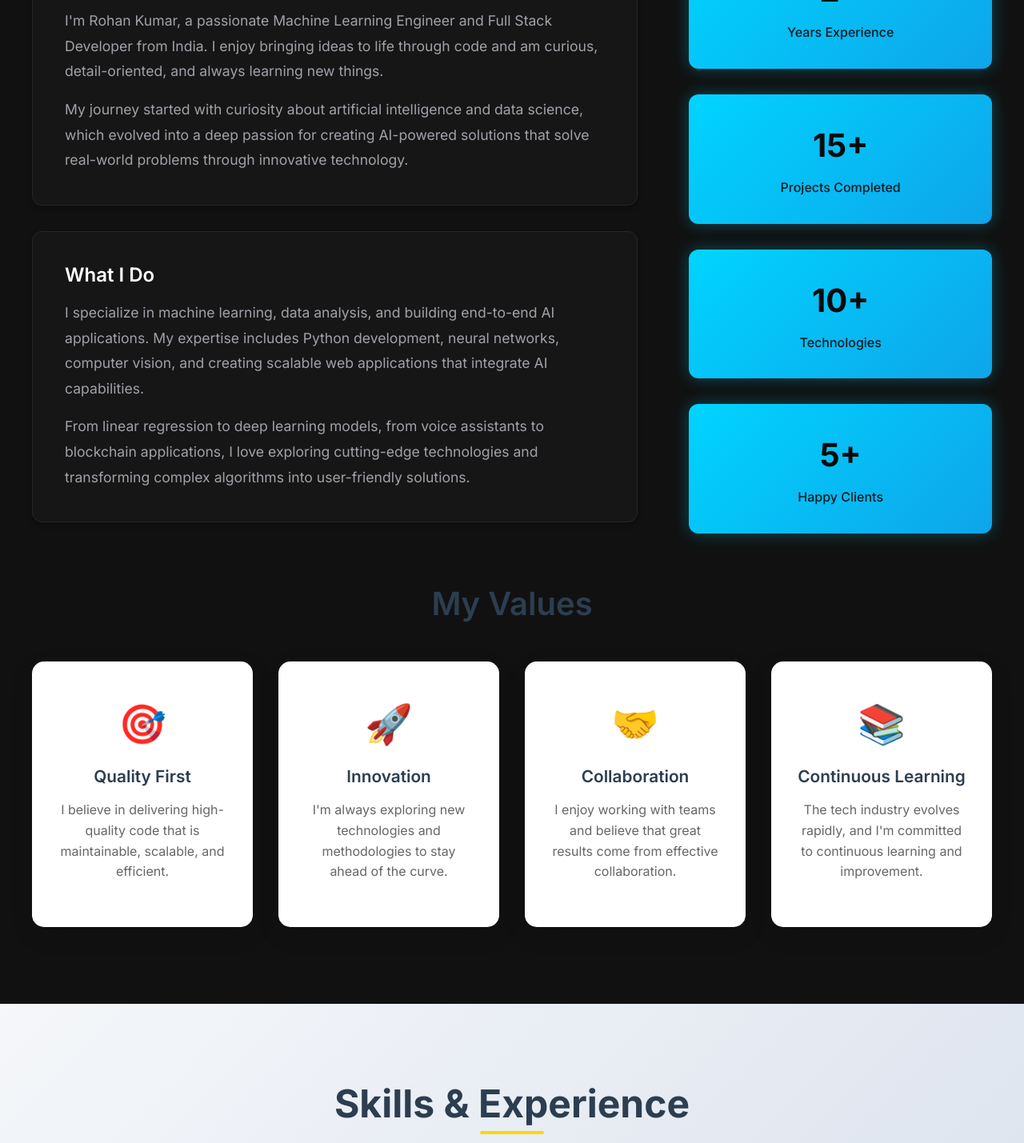
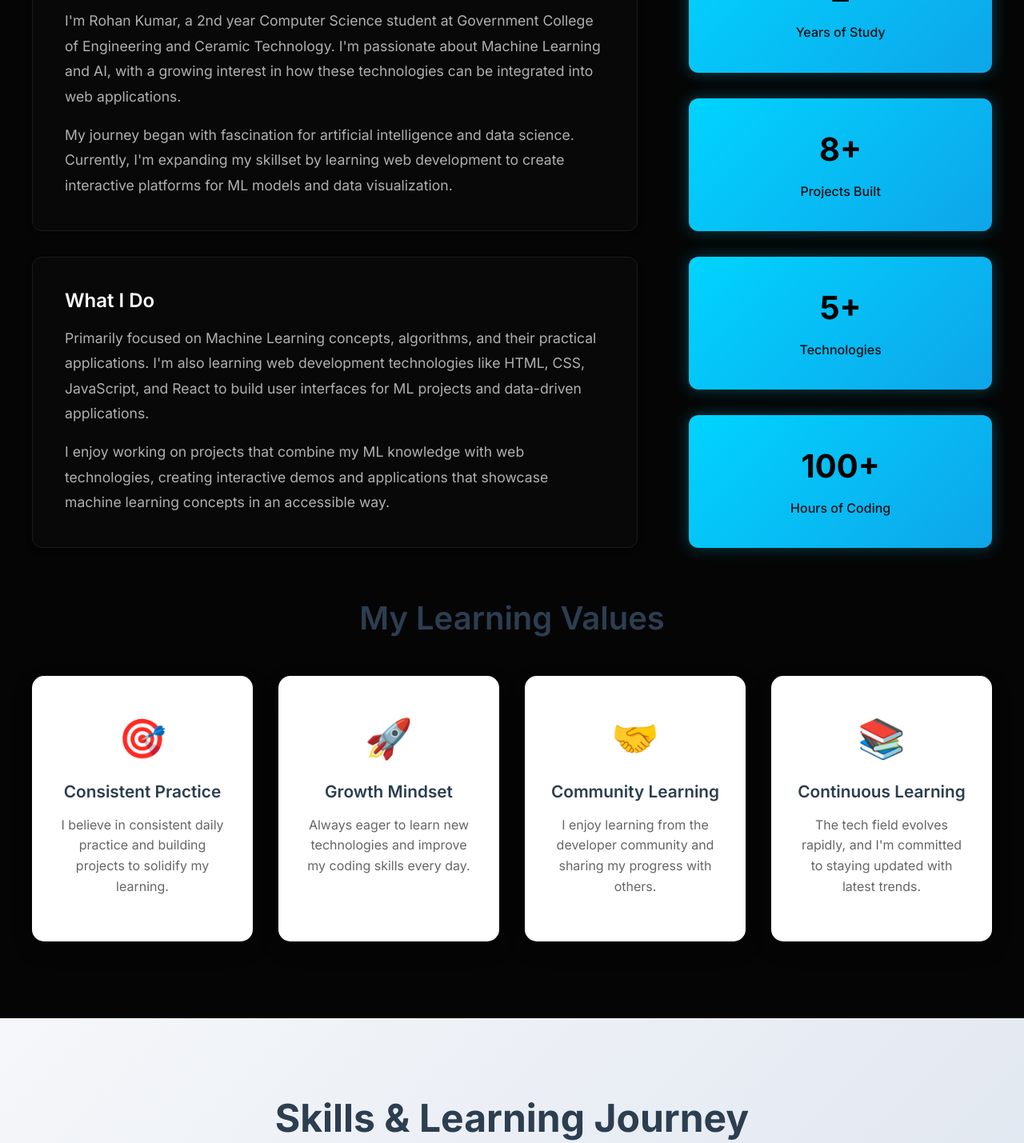
Before and after one commit to rohan911438/PORTFOLIO., a React (Vite) app: page / in a window 1280 px wide. Shown: the part 1140-2569 px from the top of the page at 80% size. Built offline with nearby package versions, Linux system fonts and the light colour scheme.

Commit message:
Updated About and Home components

```diff
--- a/index.html
+++ b/index.html
@@ -4,7 +4,23 @@
     <meta charset="UTF-8" />
     <link rel="icon" type="image/svg+xml" href="/vite.svg" />
     <meta name="viewport" content="width=device-width, initial-scale=1.0" />
-    <title>Portfolio Template</title>
+    <meta name="description" content="Rohan Kumar - Machine Learning Enthusiast & Computer Science Student. Passionate about AI/ML and learning web development at Government College of Engineering and Ceramic Technology." />
+    <meta name="keywords" content="Machine Learning, AI, Computer Science Student, Web Development, React, JavaScript, Python, Data Science, Portfolio" />
+    <meta name="author" content="Rohan Kumar" />
+
+    <!-- Open Graph / Facebook -->
+    <meta property="og:type" content="website" />
+    <meta property="og:url" content="https://your-portfolio-url.com/" />
+    <meta property="og:title" content="Rohan Kumar - ML Enthusiast & CS Student" />
+    <meta property="og:description" content="Machine Learning enthusiast and 2nd Year CS student learning web development to build interactive ML applications." />
+
+    <!-- Twitter -->
+    <meta property="twitter:card" content="summary_large_image" />
+    <meta property="twitter:url" content="https://your-portfolio-url.com/" />
+    <meta property="twitter:title" content="Rohan Kumar - ML Enthusiast & CS Student" />
+    <meta property="twitter:description" content="Machine Learning enthusiast and 2nd Year CS student learning web development to build interactive ML applications." />
+
+    <title>Rohan Kumar - ML Enthusiast & CS Student</title>
   </head>
   <body>
     <div id="root"></div>
--- a/src/components/About.jsx
+++ b/src/components/About.jsx
@@ -15,71 +15,74 @@ const About = () => {
             <div className="about-card">
               <h3>Who Am I?</h3>
               <p>
-                I'm Rohan Kumar, a passionate Machine Learning Engineer and Full Stack Developer from India.
-                I enjoy bringing ideas to life through code and am curious, detail-oriented, and always learning new things.
+                I'm Rohan Kumar, a 2nd year Computer Science student at Government College of
+                Engineering and Ceramic Technology. I'm passionate about Machine Learning and AI,
+                with a growing interest in how these technologies can be integrated into web applications.
               </p>
               <p>
-                My journey started with curiosity about artificial intelligence and data science, which evolved
-                into a deep passion for creating AI-powered solutions that solve real-world problems through innovative technology.
+                My journey began with fascination for artificial intelligence and data science.
+                Currently, I'm expanding my skillset by learning web development to create
+                interactive platforms for ML models and data visualization.
               </p>
             </div>
 
             <div className="about-card">
               <h3>What I Do</h3>
               <p>
-                I specialize in machine learning, data analysis, and building end-to-end AI applications.
-                My expertise includes Python development, neural networks, computer vision, and creating
-                scalable web applications that integrate AI capabilities.
+                Primarily focused on Machine Learning concepts, algorithms, and their practical applications.
+                I'm also learning web development technologies like HTML, CSS, JavaScript, and React
+                to build user interfaces for ML projects and data-driven applications.
               </p>
               <p>
-                From linear regression to deep learning models, from voice assistants to blockchain applications,
-                I love exploring cutting-edge technologies and transforming complex algorithms into user-friendly solutions.
+                I enjoy working on projects that combine my ML knowledge with web technologies,
+                creating interactive demos and applications that showcase machine learning concepts
+                in an accessible way.
               </p>
             </div>
           </div>
 
           <div className="about-stats">
             <div className="stat-card">
-              <div className="stat-number">2+</div>
-              <div className="stat-label">Years Experience</div>
+              <div className="stat-number">2</div>
+              <div className="stat-label">Years of Study</div>
             </div>
             <div className="stat-card">
-              <div className="stat-number">15+</div>
-              <div className="stat-label">Projects Completed</div>
+              <div className="stat-number">8+</div>
+              <div className="stat-label">Projects Built</div>
             </div>
             <div className="stat-card">
-              <div className="stat-number">10+</div>
+              <div className="stat-number">5+</div>
               <div className="stat-label">Technologies</div>
             </div>
             <div className="stat-card">
-              <div className="stat-number">5+</div>
-              <div className="stat-label">Happy Clients</div>
+              <div className="stat-number">100+</div>
+              <div className="stat-label">Hours of Coding</div>
             </div>
           </div>
         </div>
 
         <div className="about-values">
-          <h3>My Values</h3>
+          <h3>My Learning Values</h3>
           <div className="values-grid">
             <div className="value-card">
               <div className="value-icon">🎯</div>
-              <h4>Quality First</h4>
-              <p>I believe in delivering high-quality code that is maintainable, scalable, and efficient.</p>
+              <h4>Consistent Practice</h4>
+              <p>I believe in consistent daily practice and building projects to solidify my learning.</p>
             </div>
             <div className="value-card">
               <div className="value-icon">🚀</div>
-              <h4>Innovation</h4>
-              <p>I'm always exploring new technologies and methodologies to stay ahead of the curve.</p>
+              <h4>Growth Mindset</h4>
+              <p>Always eager to learn new technologies and improve my coding skills every day.</p>
             </div>
             <div className="value-card">
               <div className="value-icon">🤝</div>
-              <h4>Collaboration</h4>
-              <p>I enjoy working with teams and believe that great results come from effective collaboration.</p>
+              <h4>Community Learning</h4>
+              <p>I enjoy learning from the developer community and sharing my progress with others.</p>
             </div>
             <div className="value-card">
               <div className="value-icon">📚</div>
               <h4>Continuous Learning</h4>
-              <p>The tech industry evolves rapidly, and I'm committed to continuous learning and improvement.</p>
+              <p>The tech field evolves rapidly, and I'm committed to staying updated with latest trends.</p>
             </div>
           </div>
         </div>
--- a/src/components/Footer.jsx
+++ b/src/components/Footer.jsx
@@ -13,10 +13,10 @@ const Footer = () => {
   ];
 
   const socialLinks = [
-    { name: 'GitHub', icon: '🐙', url: 'https://github.com/upaharjana' },
-    { name: 'LinkedIn', icon: '💼', url: 'https://linkedin.com/in/upaharjana' },
-    { name: 'Twitter', icon: '🐦', url: 'https://twitter.com/upaharjana' },
-    { name: 'Email', icon: '📧', url: 'mailto:upaharjana2004@gmail.com' }
+    { name: 'GitHub', icon: '🐙', url: 'https://github.com/rohan-kumar' },
+    { name: 'LinkedIn', icon: '💼', url: 'https://linkedin.com/in/rohan-kumar' },
+    { name: 'Twitter', icon: '🐦', url: 'https://twitter.com/rohan_kumar' },
+    { name: 'Email', icon: '📧', url: 'mailto:rohan.kumar@example.com' }
   ];
 
   const scrollToTop = () => {
@@ -36,12 +36,12 @@ const Footer = () => {
         <div className="footer-content">
           <div className="footer-section">
             <div className="footer-logo">
-              <h3>Your Name</h3>
-              <p>Full Stack Developer</p>
+              <h3>Rohan Kumar</h3>
+              <p>ML Enthusiast & CS Student</p>
             </div>
             <p className="footer-description">
-              Passionate about creating beautiful, functional, and user-centered digital experiences.
-              Let's build something amazing together!
+              Machine Learning enthusiast and 2nd Year CS student, learning web development
+              to build interactive ML applications and data visualization tools.
             </p>
             <div className="footer-social">
               {socialLinks.map((social, index) => (
@@ -76,13 +76,13 @@ const Footer = () => {
           </div>
 
           <div className="footer-section">
-            <h4>Services</h4>
+            <h4>Learning Focus</h4>
             <ul className="footer-links">
-              <li><span className="footer-link">Web Development</span></li>
               <li><span className="footer-link">Frontend Development</span></li>
-              <li><span className="footer-link">Backend Development</span></li>
-              <li><span className="footer-link">UI/UX Design</span></li>
-              <li><span className="footer-link">Consulting</span></li>
+              <li><span className="footer-link">React Development</span></li>
+              <li><span className="footer-link">JavaScript</span></li>
+              <li><span className="footer-link">CSS & Responsive Design</span></li>
+              <li><span className="footer-link">Programming Fundamentals</span></li>
             </ul>
           </div>
 
--- a/src/components/Header.jsx
+++ b/src/components/Header.jsx
@@ -20,7 +20,7 @@ const Header = () => {
     <header className="header">
       <div className="header-container">
         <div className="logo">
-          <h2>Dev.Portfolio</h2>
+          <h2>Rohan.dev</h2>
         </div>
         <nav className={`nav ${isMenuOpen ? 'nav-open' : ''}`}>
           <ul className="nav-list">
--- a/src/components/Projects.jsx
+++ b/src/components/Projects.jsx
@@ -7,66 +7,66 @@ const Projects = () => {
   const projects = [
     {
       id: 1,
-      title: 'E-Commerce Platform',
-      category: 'fullstack',
-      description: 'A complete e-commerce solution with user authentication, payment integration, and admin dashboard.',
-      image: '🛒',
-      technologies: ['React', 'Node.js', 'MongoDB', 'Stripe'],
+      title: 'ML Model Visualization Dashboard',
+      category: 'ml',
+      description: 'A web-based dashboard to visualize machine learning model performance and data insights using interactive charts.',
+      image: '�',
+      technologies: ['Python', 'JavaScript', 'HTML', 'CSS', 'Chart.js'],
       liveUrl: '#',
       githubUrl: '#',
       featured: true
     },
     {
       id: 2,
-      title: 'Task Management App',
+      title: 'Personal Portfolio Website',
       category: 'frontend',
-      description: 'A responsive task management application with drag-and-drop functionality and real-time updates.',
-      image: '📋',
-      technologies: ['React', 'TypeScript', 'Tailwind CSS', 'Firebase'],
+      description: 'A responsive portfolio website built with React to showcase my ML projects and web development skills.',
+      image: '�',
+      technologies: ['React', 'CSS3', 'JavaScript', 'HTML5'],
       liveUrl: '#',
       githubUrl: '#',
-      featured: false
+      featured: true
     },
     {
       id: 3,
-      title: 'Weather Dashboard',
-      category: 'frontend',
-      description: 'A beautiful weather dashboard that displays current weather and forecasts for multiple cities.',
-      image: '🌤️',
-      technologies: ['JavaScript', 'CSS3', 'Weather API', 'Chart.js'],
+      title: 'Data Analysis Project',
+      category: 'ml',
+      description: 'Analyzing real-world datasets using Python and Pandas to extract meaningful insights and patterns.',
+      image: '🔍',
+      technologies: ['Python', 'Pandas', 'NumPy', 'Matplotlib'],
       liveUrl: '#',
       githubUrl: '#',
       featured: false
     },
     {
       id: 4,
-      title: 'Social Media API',
-      category: 'backend',
-      description: 'RESTful API for a social media platform with user authentication, posts, and real-time messaging.',
-      image: '🔗',
-      technologies: ['Node.js', 'Express', 'PostgreSQL', 'Socket.io'],
+      title: 'Simple Linear Regression Model',
+      category: 'ml',
+      description: 'Implementation of linear regression from scratch to understand ML fundamentals and mathematical concepts.',
+      image: '📈',
+      technologies: ['Python', 'NumPy', 'Matplotlib', 'Scikit-learn'],
       liveUrl: '#',
       githubUrl: '#',
       featured: false
     },
     {
       id: 5,
-      title: 'Portfolio Website',
+      title: 'Todo List App',
       category: 'frontend',
-      description: 'A responsive portfolio website built with React and modern CSS animations.',
-      image: '💼',
-      technologies: ['React', 'CSS3', 'JavaScript', 'Framer Motion'],
+      description: 'A functional todo list application with add, delete, and mark complete features using vanilla JavaScript.',
+      image: '📝',
+      technologies: ['HTML', 'CSS', 'JavaScript', 'Local Storage'],
       liveUrl: '#',
       githubUrl: '#',
-      featured: true
+      featured: false
     },
     {
       id: 6,
-      title: 'Blog CMS',
-      category: 'fullstack',
-      description: 'A content management system for blogs with rich text editor and SEO optimization.',
-      image: '📝',
-      technologies: ['Next.js', 'Prisma', 'PostgreSQL', 'TinyMCE'],
+      title: 'Calculator App',
+      category: 'frontend',
+      description: 'A basic calculator application with essential arithmetic operations and responsive design.',
+      image: '🧮',
+      technologies: ['HTML', 'CSS', 'JavaScript'],
       liveUrl: '#',
       githubUrl: '#',
       featured: false
@@ -75,9 +75,8 @@ const Projects = () => {
 
   const categories = [
     { key: 'all', label: 'All Projects' },
-    { key: 'fullstack', label: 'Full Stack' },
-    { key: 'frontend', label: 'Frontend' },
-    { key: 'backend', label: 'Backend' }
+    { key: 'ml', label: 'Machine Learning' },
+    { key: 'frontend', label: 'Web Development' }
   ];
 
   const filteredProjects = filter === 'all'
@@ -118,7 +117,7 @@ const Projects = () => {
         <div className="section-header">
           <h2 className="section-title">My Projects</h2>
           <p className="section-subtitle">
-            A showcase of my recent work and projects I've built using various technologies
+            A showcase of my Machine Learning projects and web development practice work
           </p>
         </div>
 
@@ -141,10 +140,10 @@ const Projects = () => {
         </div>
 
         <div className="projects-cta">
-          <h3>Want to see more?</h3>
-          <p>Check out my GitHub profile for more projects and contributions</p>
-          <a href="https://github.com" className="cta-button" target="_blank" rel="noopener noreferrer">
-            Visit GitHub Profile
+          <h3>Currently Learning & Building</h3>
+          <p>These are practice projects I've built while learning web development. More projects coming soon!</p>
+          <a href="https://github.com/rohan-kumar" className="cta-button" target="_blank" rel="noopener noreferrer">
+            View My GitHub Journey
           </a>
         </div>
       </div>
--- a/src/components/Skills.jsx
+++ b/src/components/Skills.jsx
@@ -2,54 +2,63 @@ import React from 'react';
 import './Skills.css';
 
 const Skills = () => {
-  const frontendSkills = [
-    { name: 'HTML5', level: 90, icon: '🌐' },
-    { name: 'CSS3', level: 85, icon: '🎨' },
-    { name: 'JavaScript', level: 88, icon: '⚡' },
-    { name: 'React', level: 85, icon: '⚛️' },
-    { name: 'TypeScript', level: 75, icon: '📘' },
-    { name: 'Sass/SCSS', level: 80, icon: '💅' }
+  const mlSkills = [
+    { name: 'Python', level: 75, icon: '🐍' },
+    { name: 'Machine Learning', level: 70, icon: '🧠' },
+    { name: 'Data Analysis', level: 65, icon: '📊' },
+    { name: 'NumPy', level: 60, icon: '🔢' },
+    { name: 'Pandas', level: 55, icon: '🐼' },
+    { name: 'Scikit-learn', level: 50, icon: '⚙️' }
   ];
 
-  const backendSkills = [
-    { name: 'Node.js', level: 82, icon: '🟢' },
-    { name: 'Express.js', level: 80, icon: '🚀' },
-    { name: 'MongoDB', level: 75, icon: '🍃' },
-    { name: 'PostgreSQL', level: 70, icon: '🐘' },
-    { name: 'REST APIs', level: 85, icon: '🔌' },
-    { name: 'GraphQL', level: 65, icon: '📊' }
+  const frontendSkills = [
+    { name: 'HTML5', level: 80, icon: '🌐' },
+    { name: 'CSS3', level: 75, icon: '🎨' },
+    { name: 'JavaScript', level: 65, icon: '⚡' },
+    { name: 'React', level: 60, icon: '⚛️' },
+    { name: 'Bootstrap', level: 70, icon: '💜' },
+    { name: 'Responsive Design', level: 75, icon: '📱' }
+  ];
+
+  const programmingSkills = [
+    { name: 'C Programming', level: 70, icon: '💻' },
+    { name: 'Java', level: 60, icon: '☕' },
+    { name: 'Python', level: 75, icon: '🐍' },
+    { name: 'Data Structures', level: 65, icon: '🏗️' },
+    { name: 'Algorithms', level: 60, icon: '🧮' },
+    { name: 'OOP Concepts', level: 65, icon: '🎯' }
   ];
 
   const tools = [
-    { name: 'Git & GitHub', level: 85, icon: '🐙' },
-    { name: 'VS Code', level: 90, icon: '💻' },
-    { name: 'Docker', level: 70, icon: '🐳' },
-    { name: 'AWS', level: 65, icon: '☁️' },
-    { name: 'Figma', level: 75, icon: '🎨' },
-    { name: 'Postman', level: 80, icon: '📮' }
+    { name: 'Git & GitHub', level: 70, icon: '🐙' },
+    { name: 'VS Code', level: 85, icon: '💻' },
+    { name: 'Figma', level: 50, icon: '🎨' },
+    { name: 'Chrome DevTools', level: 65, icon: '🔧' },
+    { name: 'Terminal/CLI', level: 60, icon: '⌨️' },
+    { name: 'Photoshop', level: 45, icon: '🖼️' }
   ];
 
-  const experiences = [
+  const learning = [
     {
-      title: 'Frontend Developer',
-      company: 'Tech Solutions Inc.',
+      title: 'Machine Learning Student',
+      company: 'Government College of Engineering and Ceramic Technology',
       period: '2023 - Present',
-      description: 'Developing responsive web applications using React and modern frontend technologies.',
-      technologies: ['React', 'TypeScript', 'Tailwind CSS', 'Next.js']
+      description: 'Currently in 2nd year, focusing on ML algorithms, data analysis, and computer science fundamentals.',
+      technologies: ['Python', 'Machine Learning', 'Data Analysis', 'Statistics']
     },
     {
-      title: 'Full Stack Developer Intern',
-      company: 'Digital Innovations',
-      period: '2022 - 2023',
-      description: 'Built full-stack applications and learned modern development practices.',
-      technologies: ['Node.js', 'MongoDB', 'Express.js', 'React']
+      title: 'Web Development Journey',
+      company: 'Self-Learning',
+      period: '2024 - Present',
+      description: 'Learning web technologies to build interactive interfaces for ML projects and data visualization.',
+      technologies: ['React', 'JavaScript', 'HTML', 'CSS']
     },
     {
-      title: 'Freelance Web Developer',
-      company: 'Self-Employed',
-      period: '2021 - 2022',
-      description: 'Created custom websites for small businesses and startups.',
-      technologies: ['HTML', 'CSS', 'JavaScript', 'WordPress']
+      title: 'Programming & Algorithms',
+      company: 'Academic Coursework',
+      period: '2023 - Present',
+      description: 'Learning programming fundamentals, data structures, and algorithms essential for ML implementation.',
+      technologies: ['C', 'Java', 'Python', 'DSA']
     }
   ];
 
@@ -73,14 +82,23 @@ const Skills = () => {
     <section id="skills" className="skills">
       <div className="skills-container">
         <div className="section-header">
-          <h2 className="section-title">Skills & Experience</h2>
+          <h2 className="section-title">Skills & Learning Journey</h2>
           <p className="section-subtitle">
-            My technical skills and professional experience in web development
+            My technical skills in Machine Learning and ongoing web development journey
           </p>
         </div>
 
         <div className="skills-content">
           <div className="skills-grid">
+            <div className="skill-category">
+              <h3>Machine Learning & AI</h3>
+              <div className="skills-list">
+                {mlSkills.map((skill, index) => (
+                  <SkillBar key={index} skill={skill} />
+                ))}
+              </div>
+            </div>
+
             <div className="skill-category">
               <h3>Frontend Development</h3>
               <div className="skills-list">
@@ -91,9 +109,9 @@ const Skills = () => {
             </div>
 
             <div className="skill-category">
-              <h3>Backend Development</h3>
+              <h3>Programming Languages</h3>
               <div className="skills-list">
-                {backendSkills.map((skill, index) => (
+                {programmingSkills.map((skill, index) => (
                   <SkillBar key={index} skill={skill} />
                 ))}
               </div>
@@ -111,9 +129,9 @@ const Skills = () => {
         </div>
 
         <div className="experience-section">
-          <h3>Professional Experience</h3>
+          <h3>Learning Experience</h3>
           <div className="experience-timeline">
-            {experiences.map((exp, index) => (
+            {learning.map((exp, index) => (
               <div key={index} className="experience-item">
                 <div className="experience-dot"></div>
                 <div className="experience-content">
--- a/src/index.css
+++ b/src/index.css
@@ -1,41 +1,41 @@
 @import url('https://fonts.googleapis.com/css2?family=JetBrains+Mono:wght@300;400;500;600;700&family=Inter:wght@300;400;500;600;700;800&display=swap');
 
 :root {
-  /* Dark Color Palette */
+  /* Dark Color Palette - More Black Theme */
   --primary-color: #00d4ff;
   --secondary-color: #0ea5e9;
   --accent-color: #22c55e;
   --warning-color: #f59e0b;
   --error-color: #ef4444;
 
-  /* Background Colors */
-  --bg-primary: #0a0a0a;
-  --bg-secondary: #111111;
-  --bg-tertiary: #1a1a1a;
-  --bg-quaternary: #262626;
+  /* Background Colors - Darker */
+  --bg-primary: #000000;
+  --bg-secondary: #050505;
+  --bg-tertiary: #0a0a0a;
+  --bg-quaternary: #151515;
 
   /* Text Colors */
   --text-primary: #ffffff;
-  --text-secondary: #a1a1aa;
-  --text-muted: #71717a;
+  --text-secondary: #b0b0b0;
+  --text-muted: #808080;
   --text-accent: #00d4ff;
 
   /* Border Colors */
-  --border-primary: #262626;
-  --border-secondary: #404040;
+  --border-primary: #1a1a1a;
+  --border-secondary: #2a2a2a;
   --border-accent: #00d4ff;
 
-  /* Card and Surface Colors */
-  --card-bg: #161616;
-  --card-hover: #1f1f1f;
-  --surface-primary: #1a1a1a;
-  --surface-secondary: #262626;
+  /* Card and Surface Colors - Darker */
+  --card-bg: #080808;
+  --card-hover: #101010;
+  --surface-primary: #0a0a0a;
+  --surface-secondary: #151515;
 
-  /* Gradients */
-  --gradient-primary: linear-gradient(135deg, #0a0a0a 0%, #1a1a1a 100%);
+  /* Gradients - Darker */
+  --gradient-primary: linear-gradient(135deg, #000000 0%, #0a0a0a 100%);
   --gradient-accent: linear-gradient(135deg, #00d4ff 0%, #0ea5e9 100%);
   --gradient-success: linear-gradient(135deg, #22c55e 0%, #16a34a 100%);
-  --gradient-code: linear-gradient(135deg, #1e1e1e 0%, #2d2d2d 100%);
+  --gradient-code: linear-gradient(135deg, #000000 0%, #1a1a1a 100%);
 
   /* Spacing */
   --spacing-xs: 0.5rem;
```
Also changed, not shown: src/components/Contact.jsx (+11 -11 lines), src/components/Home.jsx (+4 -4 lines), 2 other files (tests, documents, lock files or other folders).
